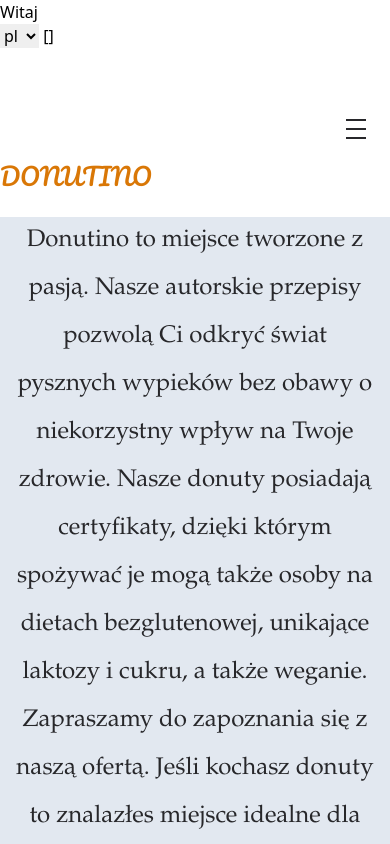
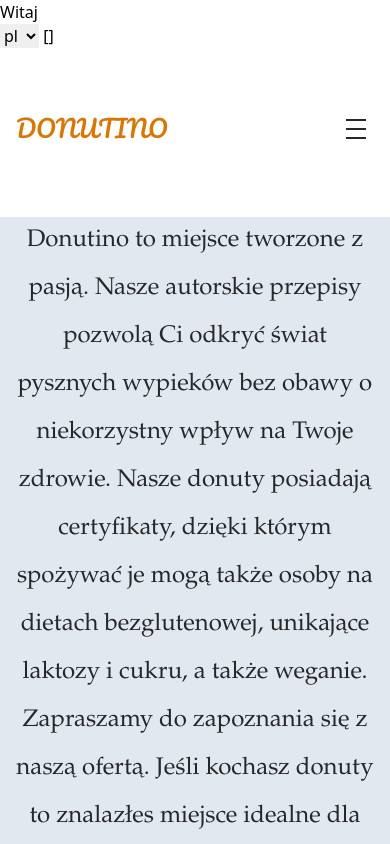
Before and after one commit to DominoxB/donutshop, a Vue app: page / in a window 390 px wide. Shown: the top 844 px of the page. Built offline with nearby package versions, Linux system fonts and the light colour scheme.

Commit message:
add responsive logo

```diff
--- a/src/components/molecules/Navbar.vue
+++ b/src/components/molecules/Navbar.vue
@@ -1,21 +1,26 @@
 <template>
   <div class="bg-white w-screen pt-4 z-10 md:relative lg:relative">
     <div
-      class="flex md:block justify-between text-2xl md:text-4xl md:text-center md:pb-4 lg:text-6xl lg:pb-4 text-amber-600"
+      class="flex justify-between items-center text-2xl md:text-4xl md:block md:text-center md:pb-4 lg:text-6xl lg:pb-4 text-amber-600"
     >
       <div>
+        <span class="font-pacifico visible md:invisible ml-4">DONUTINO</span>
+      </div>
+
+      <div>
         <router-link to="/">
-          <img src="@/images/donutino.png" class="invisible md:visible w-24 h-24 mx-auto pb-2" />
-          <span class="font-pacifico">DONUTINO</span>
+          <img
+            src="@/images/donutino.png"
+            class="invisible md:visible w-24 h-24 mx-auto pb-2"
+          />
+          <span class="font-pacifico invisible md:visible">DONUTINO</span>
         </router-link>
       </div>
       <NavbarHamburger
-          @mobileMenu="showMenu($event)"
-          class="flex my-auto md:hidden mr-14"
-        ></NavbarHamburger>
-
+        @mobileMenu="showMenu($event)"
+        class="flex my-auto md:hidden"
+      ></NavbarHamburger>
     </div>
-
   </div>
   <div
     class="sticky hidden font-pacifico md:block lg:block top-0 bg-white text-l text-center py-2 md:text-2xl lg:text-4xl items-center justify-center space-x-8"
```
